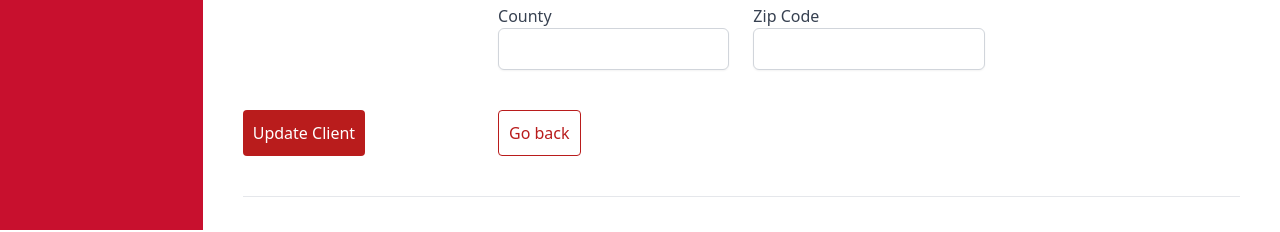
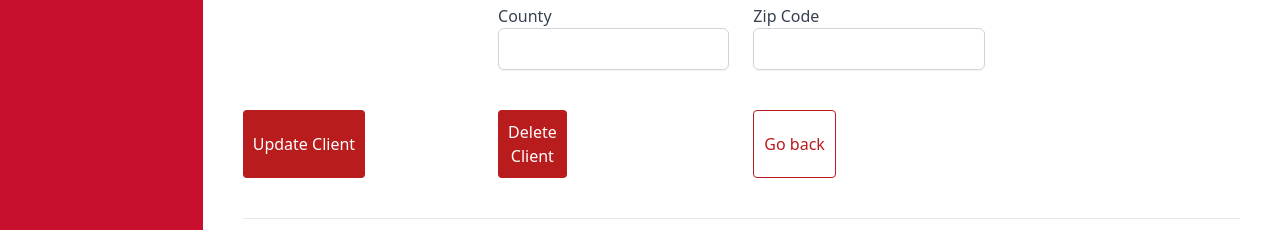
Before and after one commit to CIS-Fall-2022/project-cis_4339_project_17, a Vue app in the folder frontend/: page /updateclient/1 in a window 1280 px wide. Shown: the part 570-802 px from the top of the page. Built offline with nearby package versions, Linux system fonts and the light colour scheme; no server answers.

Commit message:
delete client button

```diff
--- a/frontend/src/components/updateClient.vue
+++ b/frontend/src/components/updateClient.vue
@@ -48,7 +48,7 @@
     axios
       .get(
         import.meta.env.VITE_ROOT_API +
-          `/primarydata/id/${this.$route.params.id}`
+          `/clientsData/id/${this.$route.params.id}`
       )
       .then((resp) => {
         let data = resp.data[0];
@@ -69,7 +69,7 @@
     axios
       .get(
         import.meta.env.VITE_ROOT_API +
-          `/eventdata/client/${this.$route.params.id}`
+          `/eventsData/client/${this.$route.params.id}`
       )
       .then((resp) => {
         let data = resp.data;
@@ -80,7 +80,7 @@
           });
         });
       });
-    axios.get(import.meta.env.VITE_ROOT_API + `/eventdata`).then((resp) => {
+    axios.get(import.meta.env.VITE_ROOT_API + `/eventsData`).then((resp) => {
       let data = resp.data;
       for (let i = 0; i < data.length; i++) {
         this.eventData.push({
@@ -96,9 +96,18 @@
       return DateTime.fromISO(datetimeDB).plus({ days: 1 }).toLocaleString();
     },
     handleClientUpdate() {
-      let apiURL = import.meta.env.VITE_ROOT_API + `/primarydata/${this.id}`;
+      let apiURL = import.meta.env.VITE_ROOT_API + `/clientsData/${this.id}`;
       axios.put(apiURL, this.client).then(() => {
         alert("Update has been saved.");
+        this.$router.back().catch((error) => {
+          console.log(error);
+        });
+      });
+    },
+    handleClientDelete() {
+      let apiURL = import.meta.env.VITE_ROOT_API + `/clientsData/${this.id}`;
+      axios.delete(apiURL, this.client).then(() => {
+        alert("Delete has been saved.");
         this.$router.back().catch((error) => {
           console.log(error);
         });
@@ -332,6 +341,15 @@
               class="bg-red-700 text-white rounded"
             >Update Client</button>
           </div>
+          <div class="grid grid-cols-1 sm:grid-cols-2 md:grid-cols-4 gap-x-6 gap-y-10">
+          <div class="flex justify-between mt-10 mr-20">
+            <button
+              @click="handleClientDelete"
+              type="submit"
+              class="bg-red-700 text-white rounded"
+            >Delete Client</button>
+          </div>
+        </div>
           <div class="flex justify-between mt-10 mr-20">
             <button
               type="reset"
```
